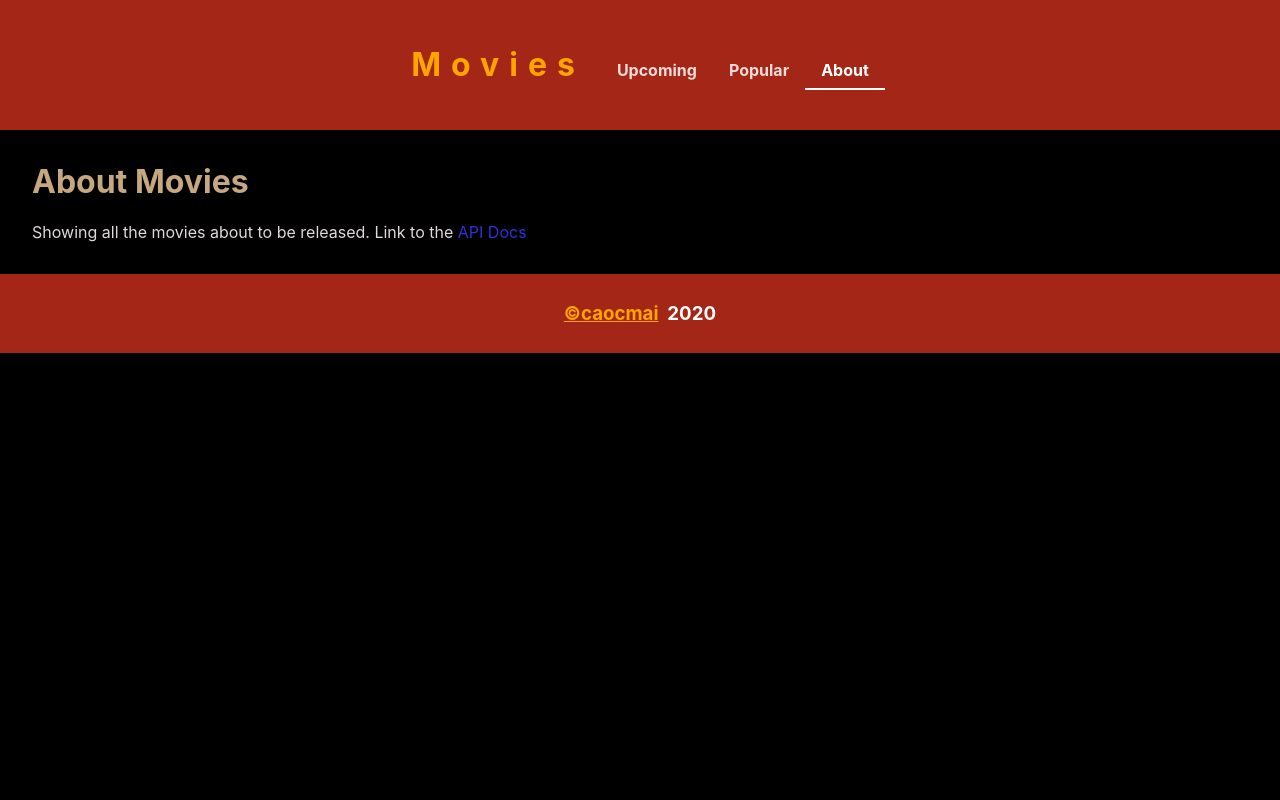
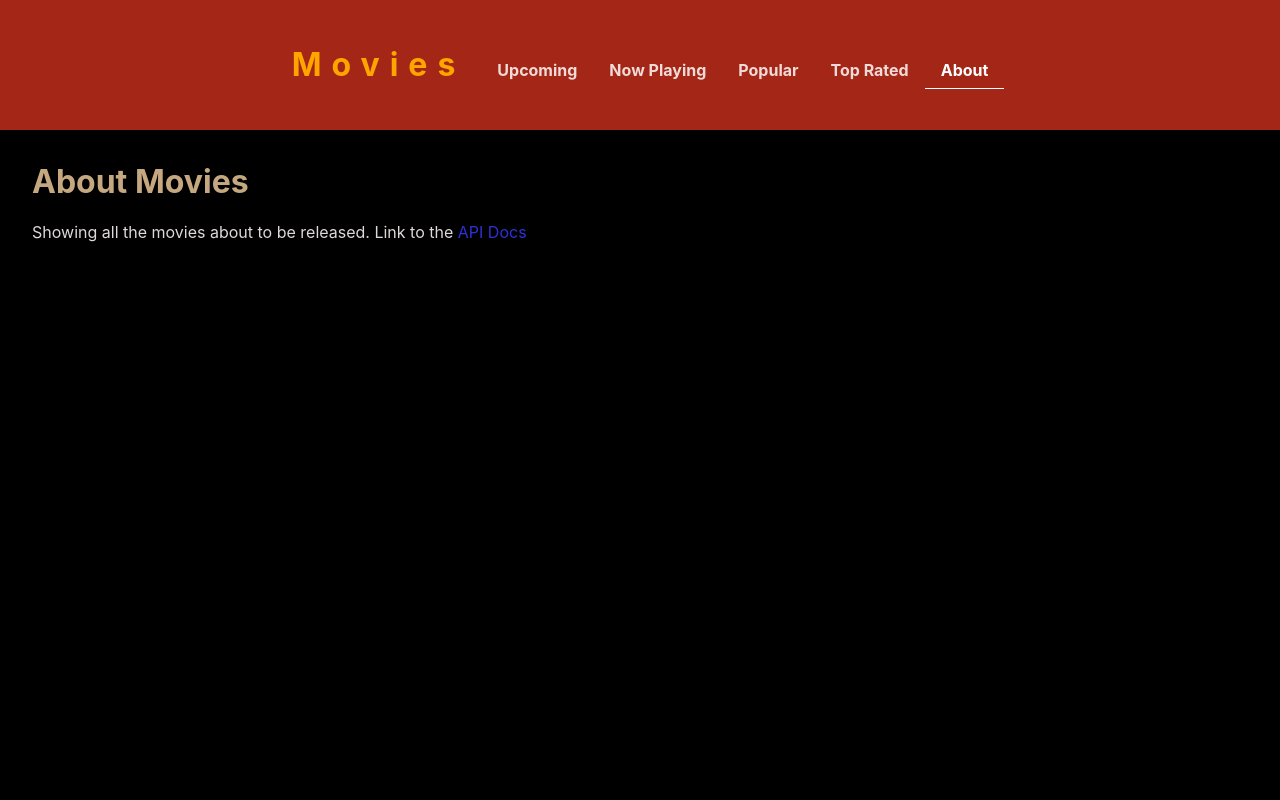
Before and after one commit to caocmai/react-themoviedb, a React (Create React App) app: page /#/about in a window 1280 px wide. Shown: the top 800 px of the page. Built offline with nearby package versions, Linux system fonts and the light colour scheme.

Commit message:
[add] two more routes to api:

```diff
--- a/src/App.css
+++ b/src/App.css
@@ -78,5 +78,5 @@
 
 .about-section {
   margin-left: 2em;
-  margin-bottom: 2em;
+  margin-bottom: 40em;
 }
--- a/src/App.js
+++ b/src/App.js
@@ -16,11 +16,20 @@ function App() {
           path='/'
           render={(props) => <MovieList {...props} movieType='upcoming' />}
         />
-        <Route path='/movie_details/:id' component={MovieDetails} />
+        <Route
+          path='/now_playing'
+          render={(props) => <MovieList {...props} movieType='now_playing' />}
+        />
         <Route
           path='/popular'
           render={(props) => <MovieList {...props} movieType='popular' />}
         />
+
+        <Route
+          path='/top_rated'
+          render={(props) => <MovieList {...props} movieType='top_rated' />}
+        />
+        <Route path='/movie_details/:id' component={MovieDetails} />
         <Route path='/about' component={About} />
         <Footer />
       </div>
--- a/src/components/header/Header.css
+++ b/src/components/header/Header.css
@@ -45,7 +45,7 @@
 
   .nav-link-active {
     color: #fff;
-    border-bottom: 2px solid;
+    border-bottom: 1.7px solid;
   }
 
   .Footer {
--- a/src/components/header/Header.js
+++ b/src/components/header/Header.js
@@ -18,12 +18,29 @@ function Title() {
           Upcoming
         </NavLink>
 
+
+        <NavLink
+          className='nav-link'
+          activeClassName='nav-link-active'
+          to='/now_playing'
+        >
+          Now Playing
+        </NavLink>
+
         <NavLink
           className='nav-link'
           activeClassName='nav-link-active'
           to='/popular'
         >
           Popular
+        </NavLink>
+
+        <NavLink
+          className='nav-link'
+          activeClassName='nav-link-active'
+          to='/top_rated'
+        >
+          Top Rated
         </NavLink>
 
         <NavLink
--- a/src/components/movie-list/MovieList.css
+++ b/src/components/movie-list/MovieList.css
@@ -3,3 +3,9 @@
     grid-template-columns: 1fr 1fr 1fr;
     margin: 4%;
 }
+
+.section-title {
+    color: #c5a880;
+    display: flex;
+    justify-content: center;
+}
--- a/src/components/movie-list/MovieList.js
+++ b/src/components/movie-list/MovieList.js
@@ -11,6 +11,25 @@ class MovieList extends Component {
         error: null,
         isLoaded: false,
         movies: []
+      }
+    }
+
+    capitalize(str){
+      return str.charAt(0).toUpperCase() + str.slice(1);
+      }
+
+    renderSwitch(movieType) {
+      switch(movieType) {
+        case 'upcoming':
+          return this.capitalize(movieType);
+        case 'popular':
+          return this.capitalize(movieType);
+        case 'top_rated':
+          return 'Top Rated';
+        case 'now_playing':
+          return "Now Playing";
+        default:
+          return 'foo';
       }
     }
 
@@ -47,7 +66,7 @@ class MovieList extends Component {
             />
         )
     })
-      const { error, isLoaded, movies } = this.state
+      const { error, isLoaded, movieType } = this.state
 
       if (error) {
         return <div>Error: {error.message} </div>
@@ -55,8 +74,11 @@ class MovieList extends Component {
         return <div>Loading...</div>
       } else {
         return (
-          <div className="MovieList">
-                {movieList}
+          <div>
+            <h1 className="section-title">{this.renderSwitch(movieType)}</h1>
+            <div className="MovieList">
+                  {movieList}
+            </div>
           </div>
         )
       }
```
Also changed, not shown: 1 other file (tests, documents, lock files or other folders).
